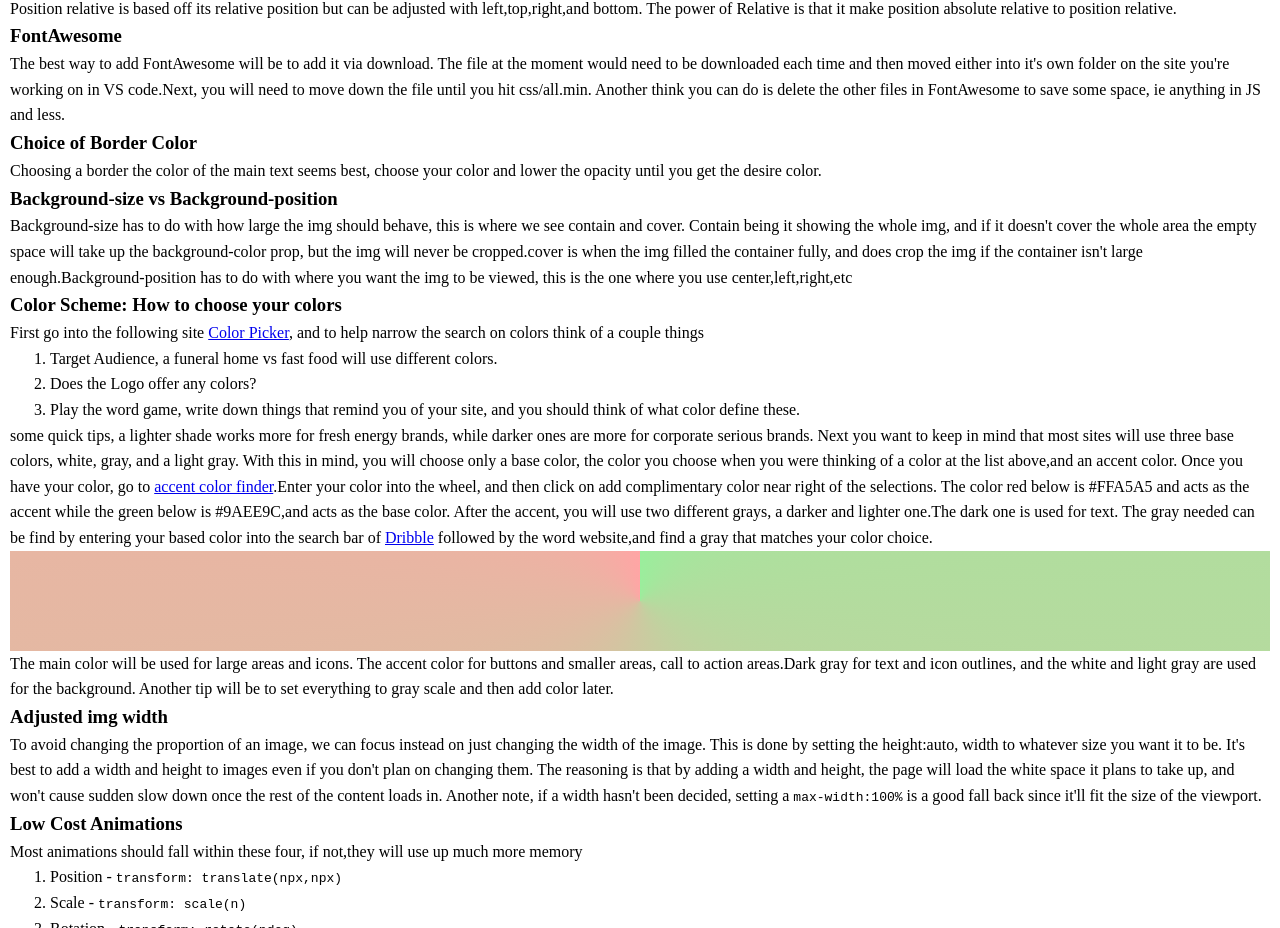
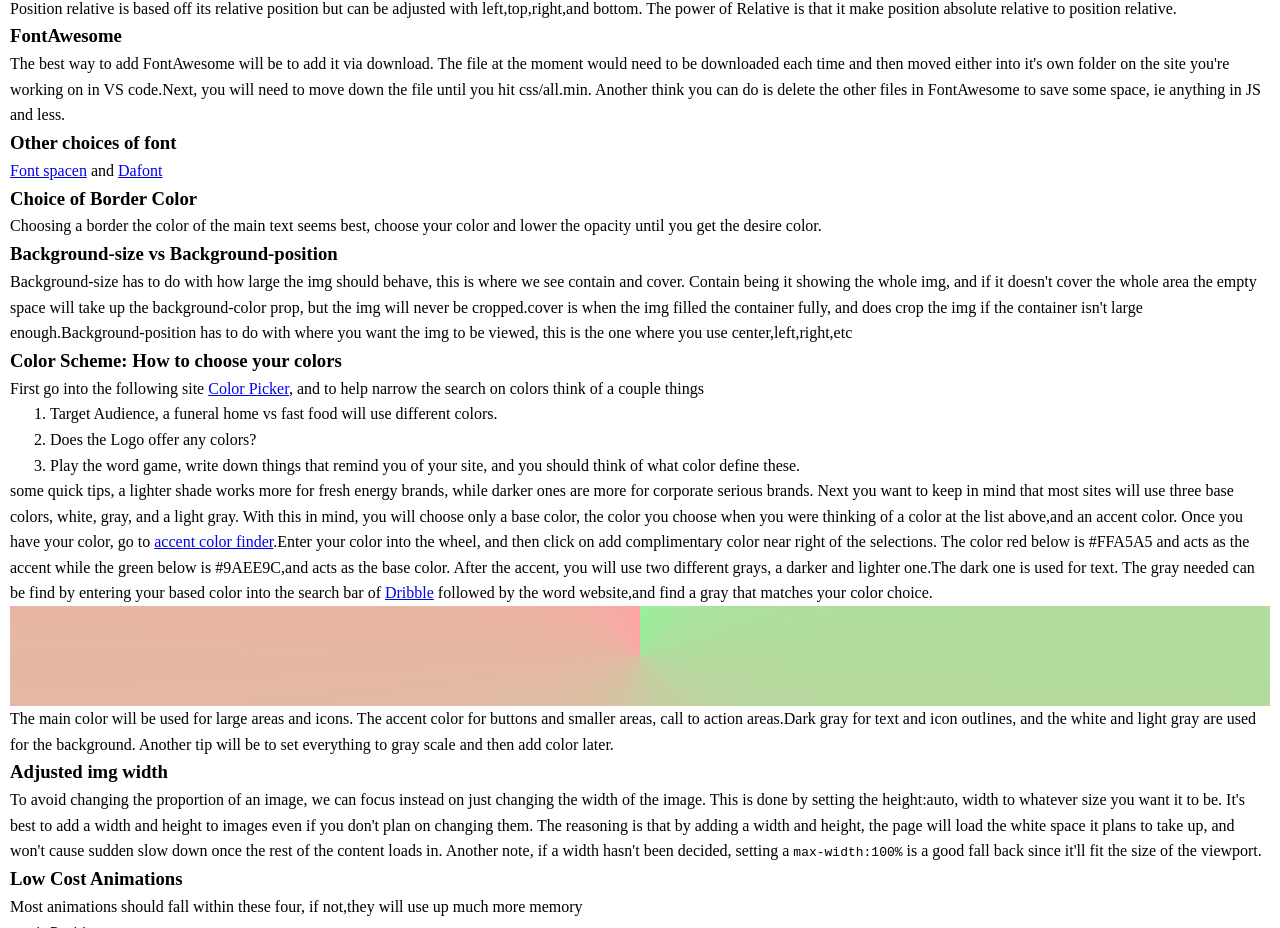
Before and after one commit to TippingTheIceBerg/blog-post-HTML, a plain HTML site: page index.html in a window 1280 px wide. Shown: the part 3797-4725 px from the top of the page. Drawn offline with Linux system fonts and the light colour scheme.

Commit message:
add other font sites

```diff
--- a/index.html
+++ b/index.html
@@ -125,6 +125,8 @@
                 <p>Position relative is based off its relative position but can be adjusted with left,top,right,and bottom. The power of Relative is that it make position absolute relative to position relative.</p>
                 <h3>FontAwesome</h3>
                 <p>The best way to add FontAwesome will be to add it via download. The file at the moment would need to be downloaded each time and then moved either into it's own folder on the site you're working on in VS code.Next, you will need to move down the file until you hit css/all.min. Another think you can do is delete the other files in FontAwesome to save some space, ie anything in JS and less. </p>
+                <h3>Other choices of font</h3>
+                <p><a target="_blank"href="https://www.fontspace.com/collection">Font spacen</a> and <a target="_blank" href="https://www.dafont.com/">Dafont</a></p>
                 <h3>Choice of Border Color</h3>
                 <p>Choosing a border the color of the main text seems best, choose your color and lower the opacity until you get the desire color.</p>
                 <h3>Background-size vs Background-position</h3>
```
